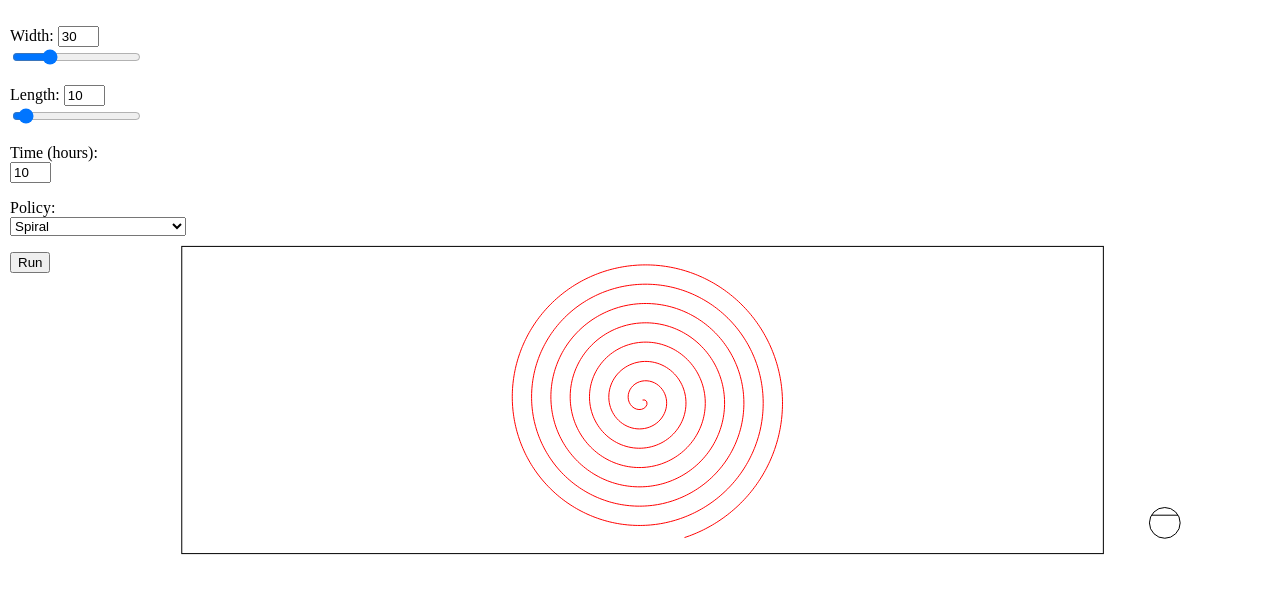
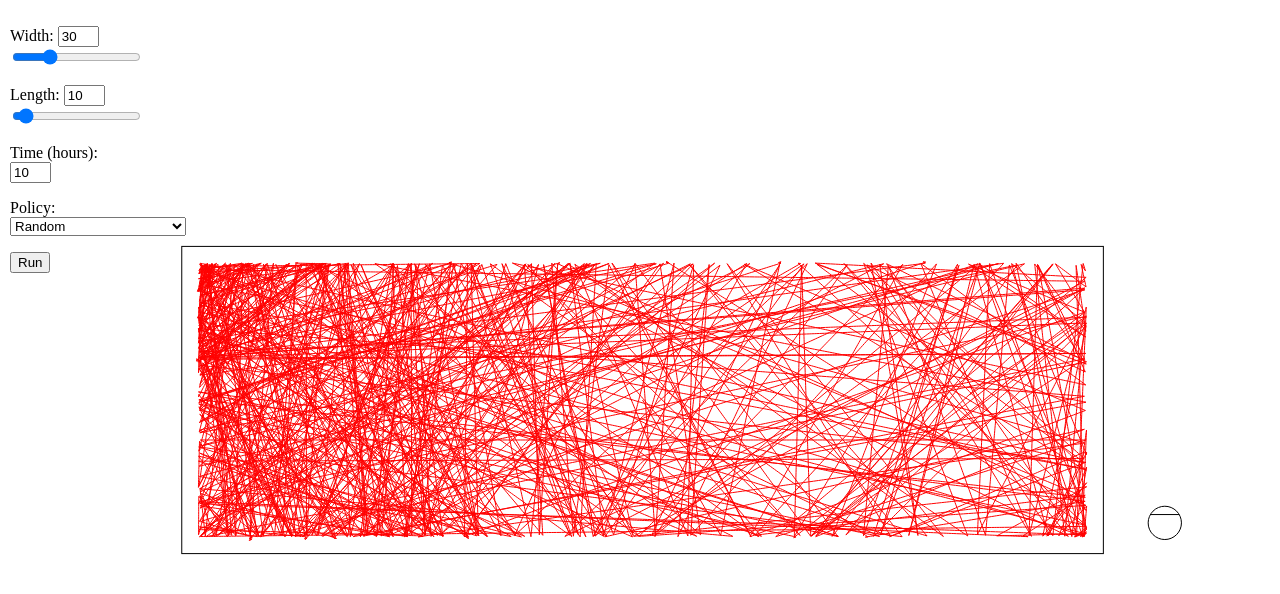
Before and after one commit to dj-roomba/roomba-sim, a plain HTML site: page index.html in a window 1280 px wide. Drawn offline with Linux system fonts and the light colour scheme.

Commit message:
Update roomba radius, put random as first policy

```diff
--- a/draw.js
+++ b/draw.js
@@ -1,7 +1,7 @@
 var ctx;
 var xOffset = 0;
 var yOffset = 0;
-var robotRadius = 0.5;
+var robotRadius = 6.5 / 12;
 
 function drawRobot(pose) {
     var centerX = pose.x;
--- a/index.html
+++ b/index.html
@@ -57,8 +57,8 @@
             <p>
                 Policy:
                 <select id="policy-select" onchange="setRoom()">
+                    <option value="random">Random</option>
                     <option value="spiral">Spiral</option>
-                    <option value="random">Random</option>
                     <option value="supp">Supplementary</option>
                     <option value="supp-static-fuzz">Supplementary +0.005rad</option>
                     <option value="supp-rand-fuzz">Supplementary +/-0.1rad</option>
```
